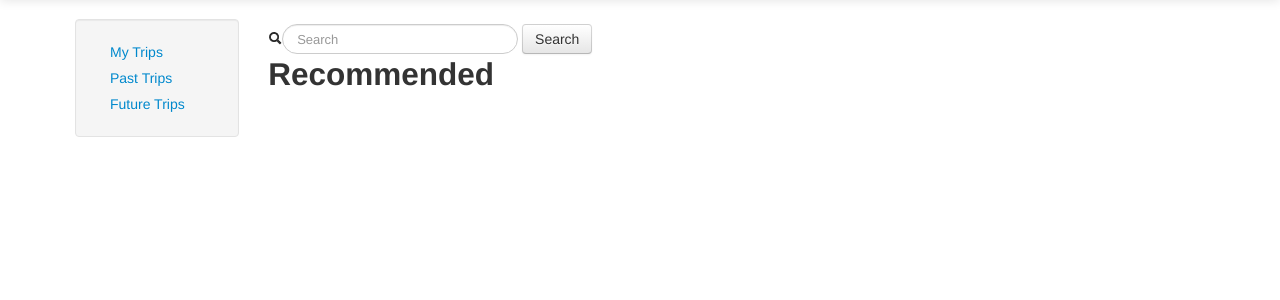
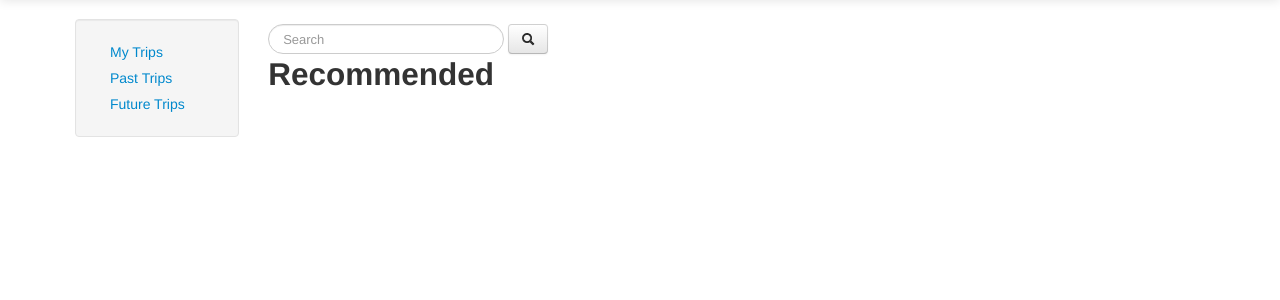
Before and after one commit to avogel/vacay, a Django app: page /home/ in a window 1280 px wide. Shown: the part 41-341 px from the top of the page. Run offline with Django 3.2, Linux system fonts and the light colour scheme; the visitor is signed in with stand-in values (Sample User, id 1); parts of the project's set-up code (start-up, migrations or seed data) failed here and were passed over; some libraries are stand-ins or nearby versions.

Commit message:
fixed search thing

```diff
--- a/vacay/templates/home.html
+++ b/vacay/templates/home.html
@@ -20,8 +20,8 @@
 {% block content %}
 <div class="span12">
 	<form action="/search/" class="navbar-search pull-left">
-  		<i class="icon-search"></i><input type="text" class="search-query" placeholder="Search" name="query">
-  		<button type="submit" class="btn">Search</button>
+  		<input type="text" class="search-query" placeholder="Search" name="query">
+  		<button type="submit" class="btn"><i class="icon-search"></i></button>
 	</form>
 </div>
 <h2>Recommended</h2>
```
